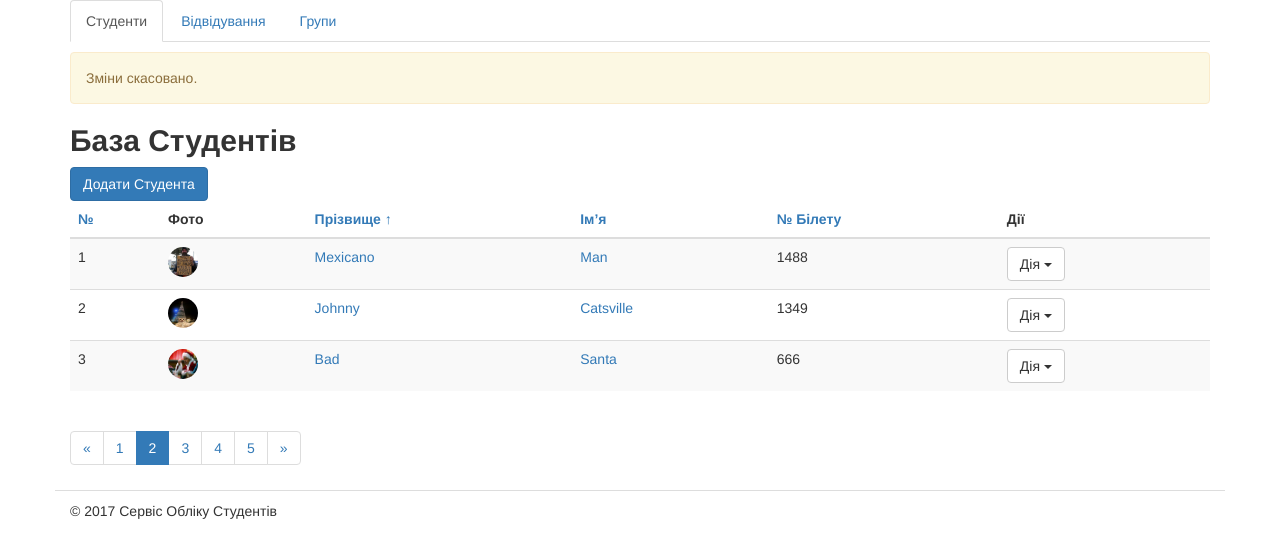
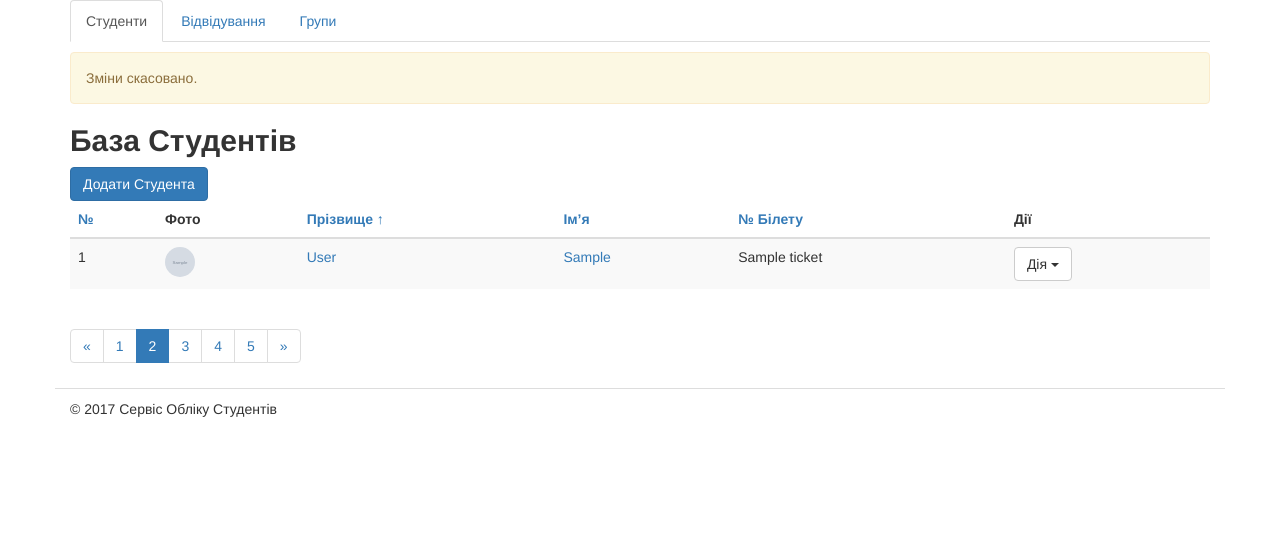
Before and after one commit to svartmetall/studentsdb, a Django app: template students/templates/students/students_list.html in a window 1280 px wide. Shown: the part 70-628 px from the top of the page. Run offline with Django 3.2, Linux system fonts and the light colour scheme; the template is opened without the code that fills it: most values are stand-ins (such as "Sample title", 1, 10 or a date in 2020); grey boxes marked "Sample" are stand-in pictures; some libraries are stand-ins or nearby versions.

Commit message:
Static dir added, students_list realized by loop.

```diff
--- a/students/templates/students/students_list.html
+++ b/students/templates/students/students_list.html
@@ -1,17 +1,18 @@
 <!DOCTYPE html>
+
+{% load static from staticfiles %}
+
 <html lang="uk">
-
     <head>
         <meta charset="UTF-8"/>
         <title>Сервіс Обліку Студентів</title>
         <meta name="description"
-              value="Система Обліку Студентів Навчального Закладу"/>
+              content="Система Обліку Студентів Навчального Закладу"/>
 
         <!-- Include Styles -->
         <link rel="stylesheet"
               href="https://cdn.jsdelivr.net/bootstrap/3.3.0/css/bootstrap.min.css">
-        <link rel="stylesheet" href="./css/main.css">
-
+        <link rel="stylesheet" href="{% static 'css/main.css' %}">
     </head>
 
     <body>
@@ -77,88 +78,32 @@
                             </tr>
                         </thead>
                         <tbody>
-                            <!-- Student 1 -->
+                            {% for student in students %}
                             <tr>
-                                <td>1</td>
-                                <td><img height="30" width="30" src="./img/hobo.jpg" class="img-circle"></td>
-                                <td><a title="Редагувати" href="{% url 'students_edit' 1 %}">Mexicano</a></td>
-                                <td><a title="Редагувати" href="{% url 'students_edit' 1 %}">Man</a></td>
-                                <td>1488</td>
+                                <td>{{ forloop.counter }}</td>
                                 <td>
-                                    <div class="dropdown">
-                                        <button class="btn btn-default dropdown-toggle"
-                                                type="button" data-toggle="dropdown">Дія
-                                            <span class="caret"></span>
+                                    <img class='img-circle' src='{% static student.image %}' height='30' width='30' />
+                                </td>
+                                <td><a href='{% url "students_edit" student.id %}'>
+                                    {{ student.last_name }}</a></td>
+                                <td><a href='{% url "students_edit" student.id %}'>
+                                    {{ student.first_name }}</a></td>
+                                <td>{{ student.ticket }}</td>
+                                <td>
+                                    <div class='btn-group'>
+                                        <button type='button' class='btn btn-default dropdown-toggle' data-toggle='dropdown'>
+                                            Дія
+                                            <span class='caret'></span>
                                         </button>
-                                        <ul class="dropdown-menu" role="menu">
-                                            <li role="presentation">
-                                                <a role="menuitem" tabindex="-1" href="/journal/1">Відвідування</a>
-                                            </li>
-                                            <li role="presentation">
-                                                <a role="menuitem" tabindex="-1" href="{% url 'students_edit' 1 %}">Редагувати</a>
-                                            </li>
-                                            <li role="presentation">
-                                                <a role="menuitem" tabindex="-1" href="{% url 'students_delete' 1 %}">Видалити</a>
-                                            </li>
+                                        <ul class='dropdown-menu' role='menu'>
+                                            <li><a href='{% url "students_edit" student.id %}'>Редагувати</a></li>
+                                            <li><a href='/journal/{{ student.id }}'>Відвідування</a></li>
+                                            <li><a href='{% url "students_delete" student.id %}'>Видалити</a></li>
                                         </ul>
                                     </div>
                                 </td>
                             </tr>
-                            <!-- Student 2 -->
-                            <tr>
-                                <td>2</td>
-                                <td><img height="30" width="30" src="./img/cat.jpg" class="img-circle"></td>
-                                <td><a title="Редагувати" href="{% url 'students_edit' 2 %}">Johnny</a></td>
-                                <td><a title="Редагувати" href="{% url 'students_edit' 2 %}">Catsville</a></td>
-                                <td>1349</td>
-                                <td>
-                                    <div class="dropdown">
-                                        <button class="btn btn-default dropdown-toggle"
-                                                type="button" data-toggle="dropdown">Дія
-                                            <span class="caret"></span>
-                                        </button>
-                                        <ul class="dropdown-menu" role="menu">
-                                            <li role="presentation">
-                                                <a role="menuitem" tabindex="-1" href="/journal/2">Відвідування</a>
-                                            </li>
-                                            <li role="presentation">
-                                                <a role="menuitem" tabindex="-1" href="{% url 'students_edit' 2 %}">Редагувати</a>
-                                            </li>
-                                            <li role="presentation">
-                                                <a role="menuitem" tabindex="-1" href="{% url 'students_delete' 2 %}">Видалити</a>
-                                            </li>
-                                        </ul>
-                                    </div>
-                                </td>
-                            </tr>
-                            <!-- Student 3 -->
-                            <tr>
-                                <td>3</td>
-                                <td><img height="30" width="30" src="./img/santa.jpg" class="img-circle"></td>
-                                <td><a title="Редагувати" href="{% url 'students_edit' 3 %}">Bad</a></td>
-                                <td><a title="Редагувати" href="{% url 'students_edit' 3 %}">Santa</a></td>
-                                <td>666</td>
-                                <td>
-                                    <div class="dropdown">
-                                        <button class="btn btn-default dropdown-toggle"
-                                                type="button" data-toggle="dropdown">Дія
-                                            <span class="caret"></span>
-                                        </button>
-                                        <ul class="dropdown-menu" role="menu">
-                                            <li role="presentation">
-                                                <a role="menuitem" tabindex="-1" href="/journal/3">Відвідування</a>
-                                            </li>
-                                            <li role="presentation">
-                                                <a role="menuitem" tabindex="-1" href="{% url 'students_edit' 3 %}">Редагувати</a>
-                                            </li>
-                                            <li role="presentation">
-                                                <a role="menuitem" tabindex="-1" href="{% url 'students_delete' 3 %}">Видалити</a>
-                                            </li>
-                                        </ul>
-                                    </div>
-                                </td>
-                            </tr>
-
+                            {% endfor %}
                         </tbody>
                     </table>
 
```
Also changed, not shown: students/views.py (+20 -1 lines), students/static/css/main.css (renamed from static/css/main.css), students/static/groups.html (renamed from static/groups.html), students/static/img/cat.jpg (renamed from static/img/cat.jpg), students/static/img/hobo.jpg (renamed from static/img/hobo.jpg), students/static/img/santa.jpg (renamed from static/img/santa.jpg), students/static/st_edit.html (renamed from static/st_edit.html), students/static/visits.html (renamed from static/visits.html).
